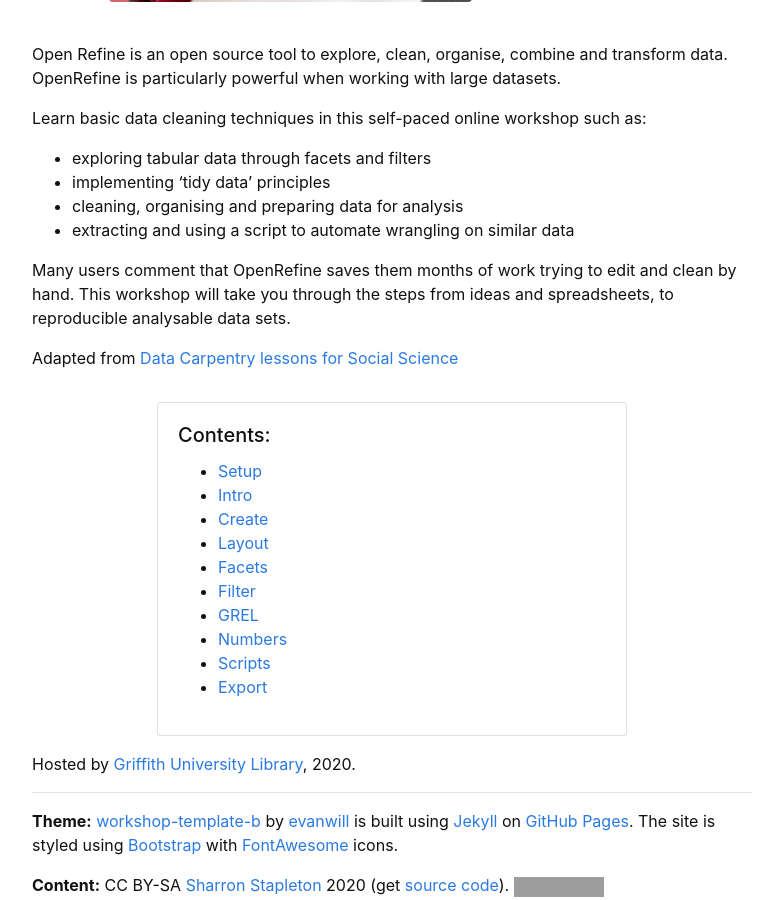
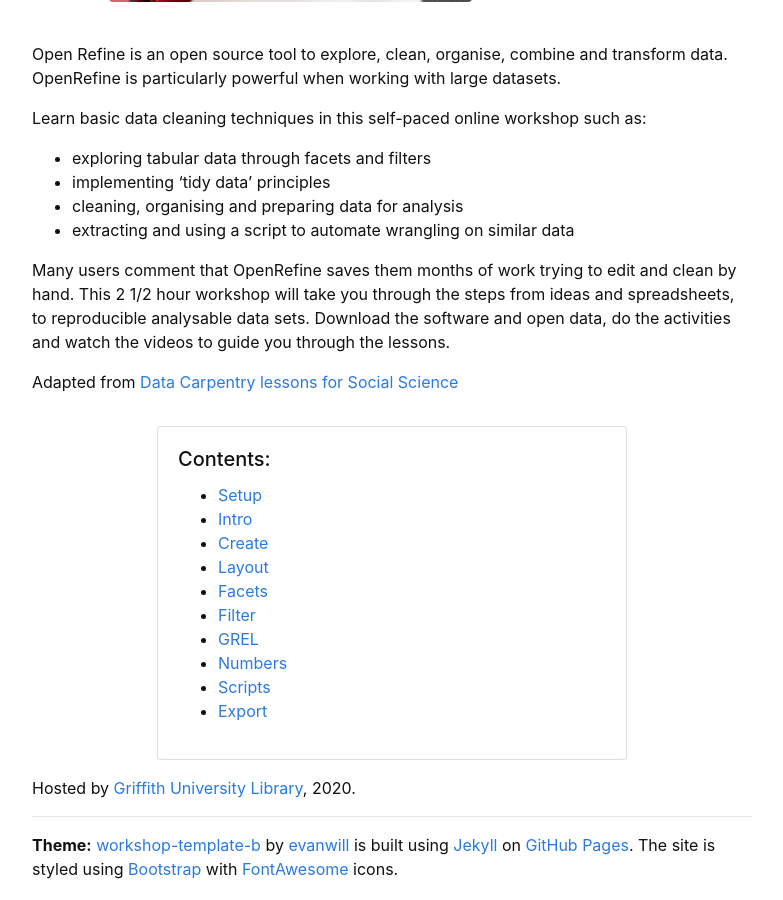
Before and after one commit to GULibrarySandbox/intro-data-wrangle, a Jekyll site: the page built from index.md, in a window 1280 px wide and 900 px high, scrolled down 458 px. Shown: the whole window, without its empty margins (248-1031 px from the left). Built offline with Jekyll 4.4.1, drawn with Linux system fonts in a browser that asks for light colours; grey boxes are pictures that could not be loaded.

Commit message:
Update index.md

```diff
--- a/index.md
+++ b/index.md
@@ -16,7 +16,7 @@ Learn basic data cleaning techniques in this self-paced online workshop such as:
 - cleaning, organising and preparing data for analysis
 - extracting and using a script to automate wrangling on similar data
 
-Many users comment that OpenRefine saves them months of work trying to edit and clean by hand. This workshop will take you through the steps from ideas and spreadsheets, to reproducible analysable data sets.
+Many users comment that OpenRefine saves them months of work trying to edit and clean by hand. This 2 1/2 hour workshop will take you through the steps from ideas and spreadsheets, to reproducible analysable data sets. Download the software and open data, do the activities and watch the videos to guide you through the lessons.
 
 Adapted from [Data Carpentry lessons for Social Science](https://datacarpentry.org/lessons/#social-science-curriculum/)
 
```
